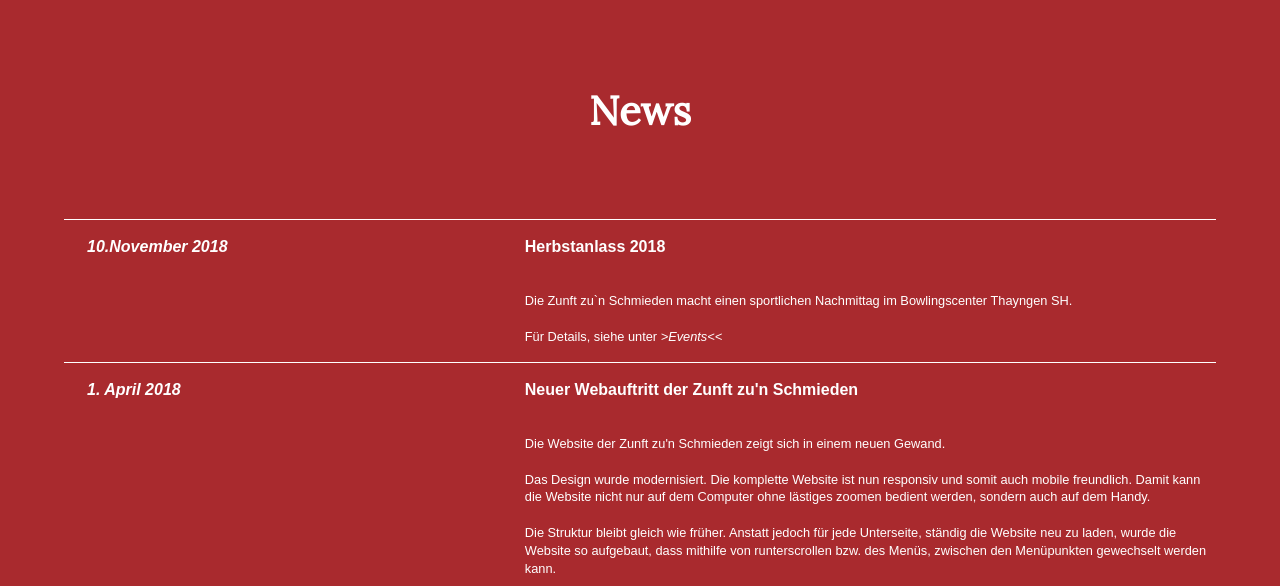
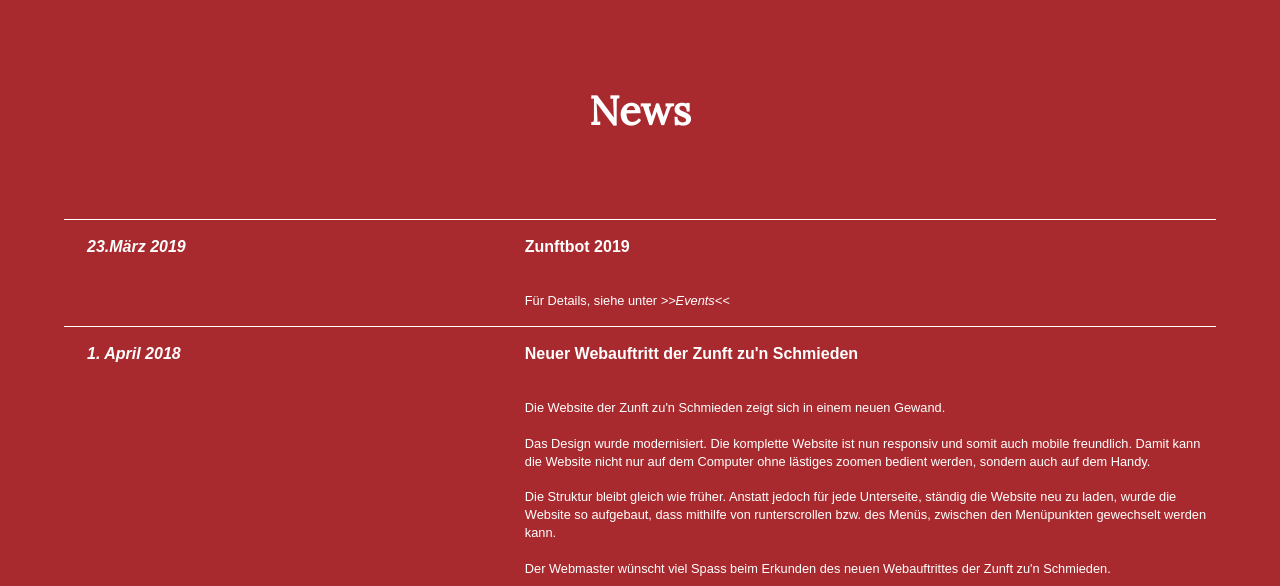
Before and after one commit to lukas-abegg/schmieden-sh, a PHP site: page / in a window 1280 px wide; the page is wider, and only the part inside the window is pictured. Shown: the part 957-1543 px from the top of that part. Run offline with PHP 8.4, Linux system fonts and the light colour scheme; some libraries are stand-ins or nearby versions.

Commit message:
news update

```diff
--- a/pages/events.php
+++ b/pages/events.php
@@ -4,14 +4,13 @@
     <h3>Anlässe der Zunft zu'n Schmieden</h3>
 
     <div class="event last">
-        <div class="datum">10.November 2018</div>
-        <div class="title">Herbstanlass 2018</div>
-        <p class="description">Die Zunft zu`n Schmieden macht einen sportlichen Nachmittag im Bowlingscenter Thayngen SH.
-        <br><br>
-        Anmeldeformular kann im <a href="#familien">>internen Bereich<<</a> heruntergeladen werden.<br><br>
-        <b>Anmeldung bitte bis am 31.Oktober 2018</b> per Email oder Post:<br>
-        Hanspeter Schoch, Irchelstrasse 18, 2012 Neuhausen<br>
-            <i>zunftverwalter[at]schmieden-sh.ch</i>
+        <div class="datum">23.M&auml;rz 2019</div>
+        <div class="title">Zunftbot 2019</div>
+        <p class="description">
+<!--        Anmeldeformular kann im <a href="#familien">>internen Bereich<<</a> heruntergeladen werden.<br><br>-->
+<!--        <b>Anmeldung bitte bis am 15.M&auml;rz 2019</b> per Email oder Post:<br>-->
+<!--        Hanspeter Schoch, Irchelstrasse 18, 2012 Neuhausen<br>-->
+<!--            <i>zunftverwalter[at]schmieden-sh.ch</i>-->
         </p>
     </div>
 </div>
--- a/pages/news.php
+++ b/pages/news.php
@@ -2,11 +2,10 @@
 
 
 <div class="news">
-    <div class="datum">10.November 2018</div>
-    <div class="title">Herbstanlass 2018</div>
-    <p class="description">Die Zunft zu`n Schmieden macht einen sportlichen Nachmittag im Bowlingscenter Thayngen SH.
-        <br><br>
-        Für Details, siehe unter <a href="#events">>Events<<</a>
+    <div class="datum">23.M&auml;rz 2019</div>
+    <div class="title">Zunftbot 2019</div>
+    <p class="description">
+        Für Details, siehe unter <a href="#events">>>Events<<</a>
     </p>
 </div>
 
```
